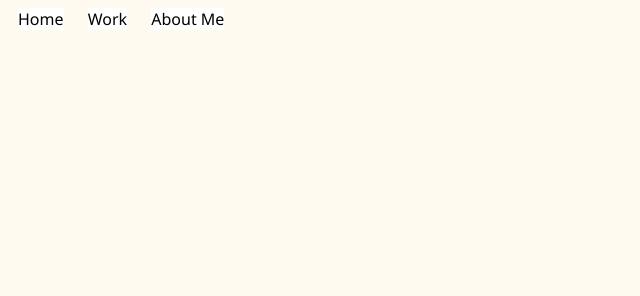
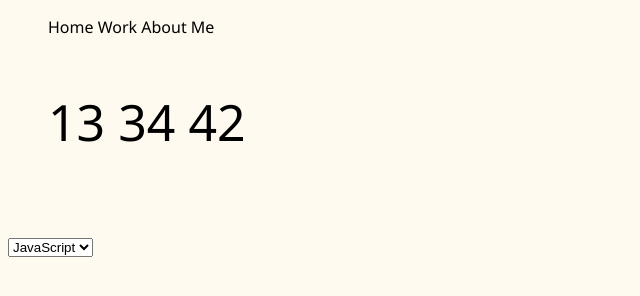
Before and after one commit to basharinaa/learnjs, a plain HTML site: page index.html in a window 1280 px wide. Shown: the whole page, without its empty margins (0-640 px from the left). Drawn offline with Linux system fonts and the light colour scheme.

Commit message:
Now clock is running

```diff
--- a/app.js
+++ b/app.js
@@ -1,15 +1,20 @@
-var element = document.getElementById('hoursId'),
 
+function startTime() {
+  var time = new Date();
+  var hours = time.getHours();
+  if (hours < 10) hours = '0' + hours;
+  var minutes = time.getMinutes();
+  if (minutes < 10) minutes = '0' + minutes;
+  var seconds = time.getSeconds();
+  if (seconds < 10) seconds = '0' + seconds;
+  document.getElementById('hoursId').innerHTML=hours;
+  document.getElementById('minutesId').innerHTML=minutes;
+  document.getElementById('secondsId').innerHTML=seconds;
+  // var day = time.getDay();
+  // var month = time.getMonth();
+  // var year = time
 
-function GetDivElement() {
-    hours = 2;
-    element.innerHTML = hours;
+setTimeout("startTime()", 1000);
 }
 
-document.addEventListener("DOMContentLoaded", function(event) {
-    setInterval('GetDivElement()',500);
-  });
-
-// var minutes = document.getElementById('minutesId');
-// var seconds = document.getElementById('secondsId');
-// document.getElementById("hoursId").innerHTML = show;
+//var sel = document.getElementById('mySelect').selectedIndex;
--- a/index.html
+++ b/index.html
@@ -12,24 +12,29 @@
 
 </head>
 
-<body>
-    <script src="app.js"></script>
+<body onload='startTime()'>
+
     <header>
         <ul>
             <li class="inline"><a href="">Home</a></li>
             <li class="inline"><a href="">Work</a></li>
             <li class="inline"><a href="">About Me</a></li>
-            <li class="inline"><p id="hoursId"></p></li>
         </ul>
     </header>
-    <!-- <div>
+    <div class="divClock">
         <ul>
-            <li class="inline promotion" id="hoursId"> </li>
-            <li class="inline promotion" id="minutesId"> </li>
-            <li class="inline promotion" id="secondsId"> </li>
+            <li class="divClock" id="hoursId"> </li>
+            <li class="divClock" id="minutesId"> </li>
+            <li class="divClock" id="secondsId"> </li>
         </ul>
-    </div> -->
-    <div id="hoursId"></div>
+    </div>
+
+    <select name="" id="mySelect">
+        <option value="">JavaScript</option>
+        <option value="">React JS</option>
+        <option value="">Vue JS</option>
+    </select>
+    <script src="app.js"></script>
 </body>
 
 </html>
--- a/style.css
+++ b/style.css
@@ -3,8 +3,7 @@ body{
 }
 ul {
     list-style: none; /*убираем маркеры списка*/
-    margin: 0; /*убираем верхнее и нижнее поле, равное 1em*/
-    padding-left: 0; /*убираем левый отступ, равный 40px*/
+
     font-family:'Segoe UI', Verdana, sans-serif;
   }
 
@@ -15,9 +14,9 @@ a {
 
 .inline{
   display: inline;
-  background: rgb(255, 255, 255);
+  background: floralwhite;
   transition: 2s;
-  margin: 10px;
+  margin-bottom: 10px;
 
   }
 
@@ -30,7 +29,8 @@ a {
 }
 
 .promotion {
-width: 200px;
+display: inline;
+width: 300px; ;
 height: 100px;
 font-family:Impact, Haettenschweiler, 'Arial Narrow Bold', sans-serif;
 font-size: 60px;
@@ -38,4 +38,14 @@ font-weight: 700;
 border: 3px solid rgb(0, 0, 0);
 border-radius: 8px;
 transition: 0.5s;
+margin: 10px;
 }
+
+.divClock{
+    font-size: 50px;
+    display: inline;
+    background: floralwhite;
+    transition: 2s;
+    margin-bottom: 10px;
+    margin-top: 10px;
+}
```
